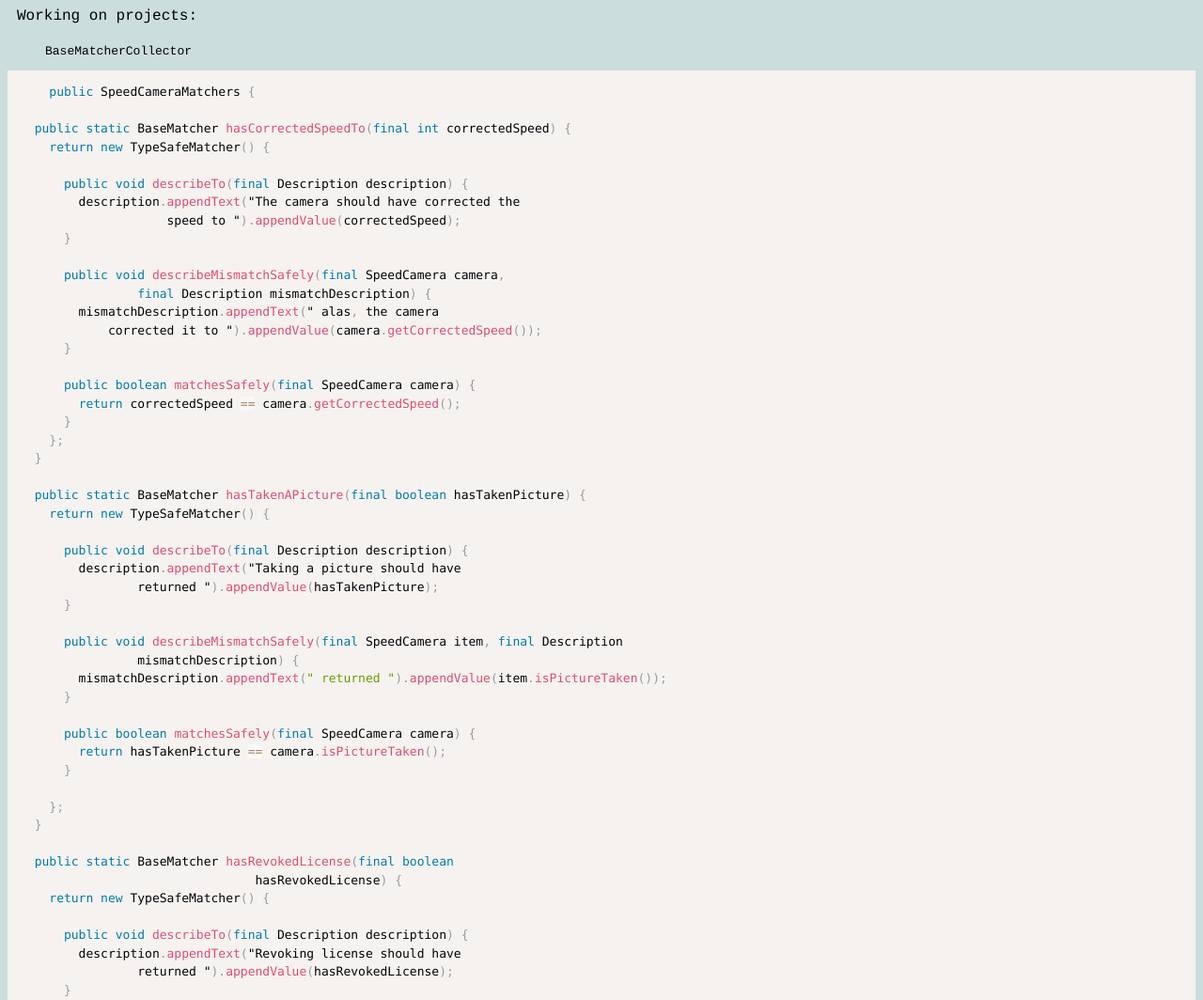
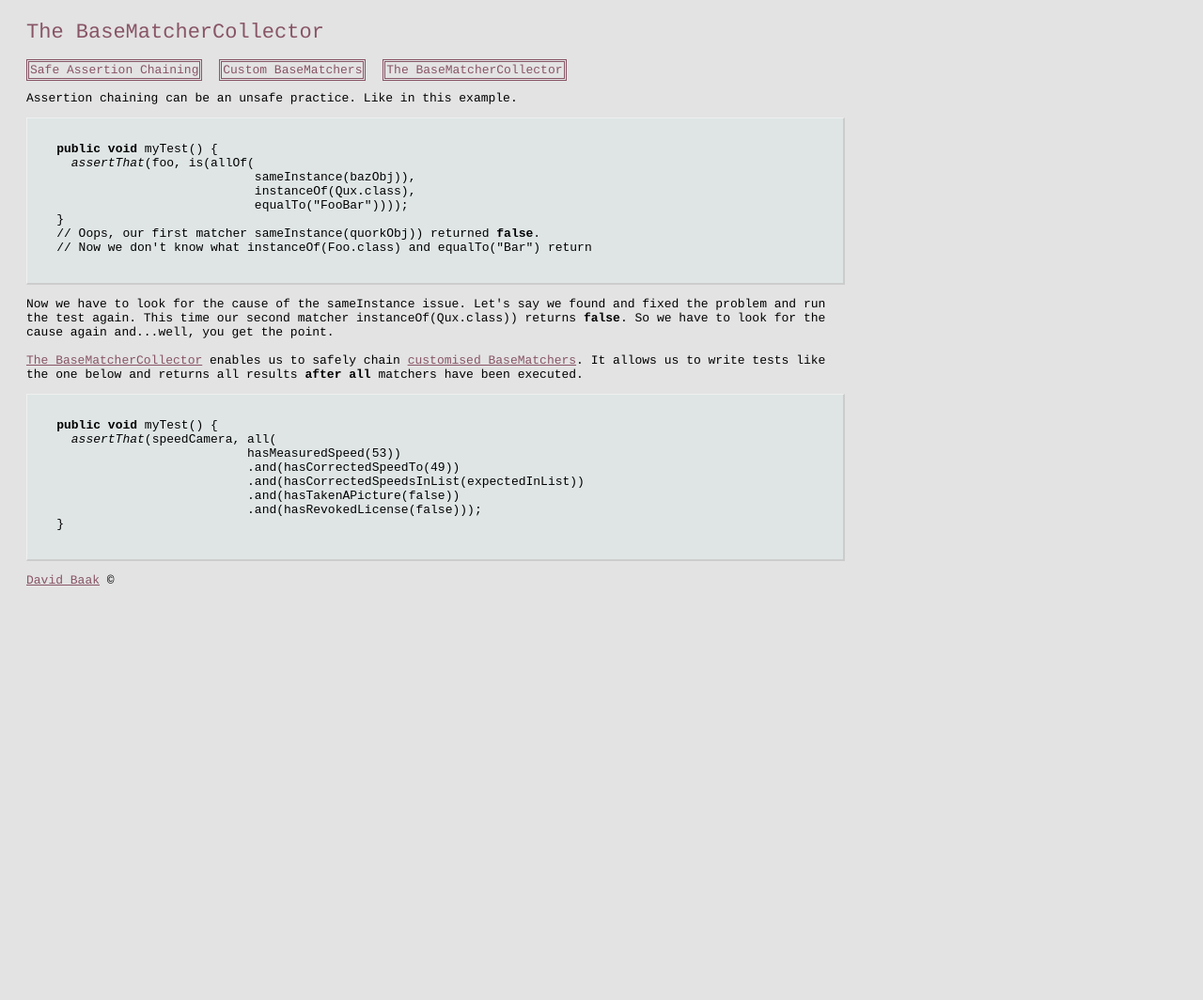
Before and after one commit to daafith/daafith.github.io, a plain HTML site: page index.html in a window 1280 px wide. Shown: the top 1064 px of the page at 94% size. After the commit the page ends 800 px from the top, so only its background shows below. Drawn offline with Linux system fonts and the light colour scheme.

Commit message:
BaseMatcherCollector finished

```diff
--- a/gitpage.css
+++ b/gitpage.css
@@ -1,25 +1,59 @@
 html,body {
-	height:100%;
+	height:95%;
 	font-family:Courier;
 	font-size: 13px;
-	background: #ccdddd;
+/*	background: #ccdddd;
+*/  background: #e3e3e3;
+	padding-left: 10px;
 }
 
 div.pageTitle {
-	font-size: 16px;
-	padding-left: 10px;
-	padding-bottom: 8px;
+	font-size: 22px;
+	font-style: bold;
+	color: #885566;
+	padding-top: 14px;
+	padding-bottom: 20px;
+
+}
+div.menu {
+	padding-bottom: 15px;
+}
+
+span.menuItem {
+	padding-right: 10px;
+}
+.menuItem a {
+	/*background: #e3e3e3;*/
+	color: #885566;
+	text-decoration: none;
+	border-style: double;
+	padding: 1px 1px 1px 1px;
+}
+.menuItem a:hover {
+	color: #aa8899;
+	background: #f5f5f5;
 
 }
 
-div.menu {
-	padding-left: 10px;
+div.content {
+	width: 70%
 }
 
-div.content {
-	height:100%;
+pre {
+	background: #dfe5e5;
+	padding-top: 10px;
+	border-top: 1px #efefef solid;
+	border-left: 1px #efefef solid;
+	border-right: 2px #ccc solid;
+	border-bottom: 2px #ccc solid;
 }
 
-li.projectTitle {
-	list-style-type: none;
+
+div.footer {
+	/*vertical-align: bottom;*/
+	padding-bottom: 5px;
 }
+
+a.inner {
+	color: #885566;
+}
--- a/index.html
+++ b/index.html
@@ -4,84 +4,49 @@
 <head>
 	<meta charset="utf-8">
   <meta name="viewport" content="width=device-width, initial-scale=1.0">
-   	<meta name="description" content="David Baak's Github page">
+   <meta name="description" content="Hamcrest, BaseMatcher, Assertion Chaining">
    <meta name="author" content="David Baak">
 	<title>testing comes first and then comes testing</title>
 	<link href="gitpage.css" rel="stylesheet">
-	<link href="css/prism.css" rel="stylesheet" />
 </head>
 <body>
-<div class="pageTitle">Working on projects:</div>
-<ul>
-	<li class="projectTitle">BaseMatcherCollector</li>
-</ul>
+<div class="pageTitle">The BaseMatcherCollector</div>
+<div class="menu">
+  <span class="menuItem"><a href="index.html">Safe Assertion Chaining</a></span>
+  <span class="menuItem"><a href="custom.html">Custom BaseMatchers</a></span>
+  <span class="menuItem"><a href="collector.html">The BaseMatcherCollector</a></span>
+</div>
+<div class="content">
+  Assertion chaining can be an unsafe practice. Like in this example.
   <pre>
-	<code class="language-java">
-public SpeedCameraMatchers {
+    <code>
+    <b>public void</b> myTest() {
+      <i>assertThat</i>(foo, is(allOf(
+                               sameInstance(bazObj)),
+                               instanceOf(Qux.class),
+                               equalTo("FooBar"))));
+    }
+    // Oops, our first matcher sameInstance(quorkObj)) returned <b>false</b>.
+    // Now we don't know what instanceOf(Foo.class) and equalTo("Bar") return
+    </code>
+  </pre>
+  Now we have to look for the cause of the sameInstance issue. Let's say we found and fixed the problem and run the test again.
+  This time our second matcher instanceOf(Qux.class)) returns <b>false</b>. So we have to look for the cause again and...well, you get the point.<br /><br />
 
-  public static BaseMatcher<SpeedCamera> hasCorrectedSpeedTo(final int correctedSpeed) {
-    return new TypeSafeMatcher<SpeedCamera>() {
-
-      public void describeTo(final Description description) {
-        description.appendText("The camera should have corrected the
-					speed to ").appendValue(correctedSpeed);
-      }
-
-      public void describeMismatchSafely(final SpeedCamera camera,
-				final Description mismatchDescription) {
-        mismatchDescription.appendText(" alas, the camera
-			corrected it to ").appendValue(camera.getCorrectedSpeed());
-      }
-
-      public boolean matchesSafely(final SpeedCamera camera) {
-        return correctedSpeed == camera.getCorrectedSpeed();
-      }
-    };
-  }
-
-  public static BaseMatcher<SpeedCamera> hasTakenAPicture(final boolean hasTakenPicture) {
-    return new TypeSafeMatcher<SpeedCamera>() {
-
-      public void describeTo(final Description description) {
-        description.appendText("Taking a picture should have
-				returned ").appendValue(hasTakenPicture);
-      }
-
-      public void describeMismatchSafely(final SpeedCamera item, final Description
-				mismatchDescription) {
-        mismatchDescription.appendText(" returned ").appendValue(item.isPictureTaken());
-      }
-
-      public boolean matchesSafely(final SpeedCamera camera) {
-        return hasTakenPicture == camera.isPictureTaken();
-      }
-
-    };
-  }
-
-  public static BaseMatcher<SpeedCamera> hasRevokedLicense(final boolean
-								hasRevokedLicense) {
-    return new TypeSafeMatcher<SpeedCamera>() {
-
-      public void describeTo(final Description description) {
-        description.appendText("Revoking license should have
-				returned ").appendValue(hasRevokedLicense);
-      }
-
-      public void describeMismatchSafely(final SpeedCamera item,
-					final Description mismatchDescription) {
-        mismatchDescription.appendText(" returned ").appendValue(item.isLicenseRevoked());
-      }
-
-      public boolean matchesSafely(final SpeedCamera camera) {
-        return hasRevokedLicense == camera.isLicenseRevoked();
-      }
-
-    };
-  }
+  <a class="inner" href="collector.html">The BaseMatcherCollector</a> enables us to safely chain <a class="inner" href="custom.html">customised BaseMatchers</a>. It allows us to write tests like the one below and returns all results <strong>after all</strong> matchers have been executed.
+  <pre>
+      <code>
+    <b>public void</b> myTest() {
+      <i>assertThat</i>(speedCamera, all(
+                              hasMeasuredSpeed(53))
+                              .and(hasCorrectedSpeedTo(49))
+                              .and(hasCorrectedSpeedsInList(expectedInList))
+                              .and(hasTakenAPicture(false))
+                              .and(hasRevokedLicense(false)));
     }
     </code>
   </pre>
-<script src="prism.js"></script>
+</div>
+<div class="footer"><a class="inner" target="_blank" href="http://www.testright.nl/">David Baak</a> &copy;</div>
 </body>
 </html>
```
Also changed, not shown: collector.html (added, +55 -0 lines), custom.html (added, +107 -0 lines), 1 other file. Lines whose indentation alone changed are shown as unchanged.
